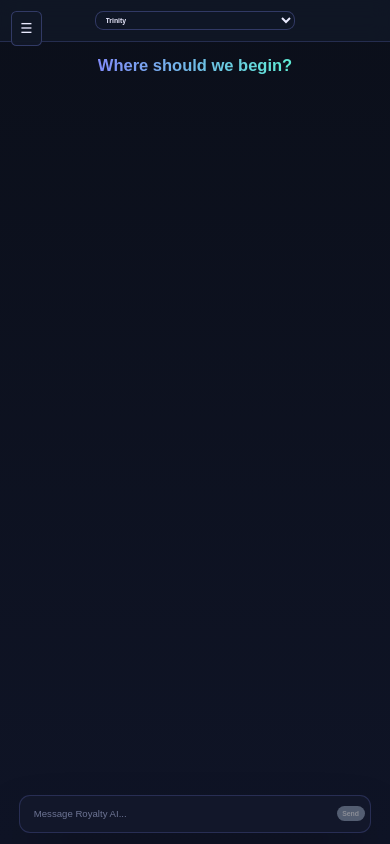
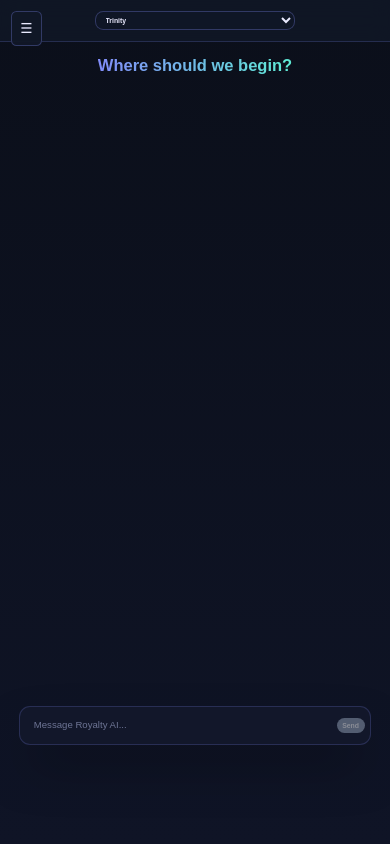
Before and after one commit to juniorSarh/RoyaltyAI, a React (Vite) app in the folder Frontend/: page /home in a window 390 px wide. Built offline with nearby package versions, Linux system fonts and the light colour scheme.

Commit message:
added the padding on sidebar and updated url

```diff
--- a/Frontend/src/services/chatAPI.ts
+++ b/Frontend/src/services/chatAPI.ts
@@ -5,7 +5,7 @@ import {
   setStreaming,
 } from "../features/chatSlice";
 
-const API_URL = "http://localhost:5000/api/chat";
+const API_URL = "https://royaltyai.onrender.com/api/chat";
 
 export const streamChat =
   (message: string) =>
--- a/Frontend/src/styles/home.css
+++ b/Frontend/src/styles/home.css
@@ -85,8 +85,11 @@
   position: fixed;
   top: 0;
   left: 0;
-  height: 100vh;
+  height: auto;
+  max-height: 50vh;
+  overflow-y: auto;
   transition: transform 0.3s ease;
+  z-index: 1000;
 }
 
 .new-chat-button {
@@ -207,6 +210,8 @@
   margin: 0 auto;
   width: 100%;
   padding: 0 1rem 2rem;
+  overflow-y: auto;
+  max-height: calc(100vh - 200px);
 }
 
 .chat-messages {
@@ -544,6 +549,7 @@
 
   .chat-messages-container {
     padding: 0 0.5rem 1rem;
+    max-height: calc(100vh - 180px);
   }
 
   .message-bubble {
```
